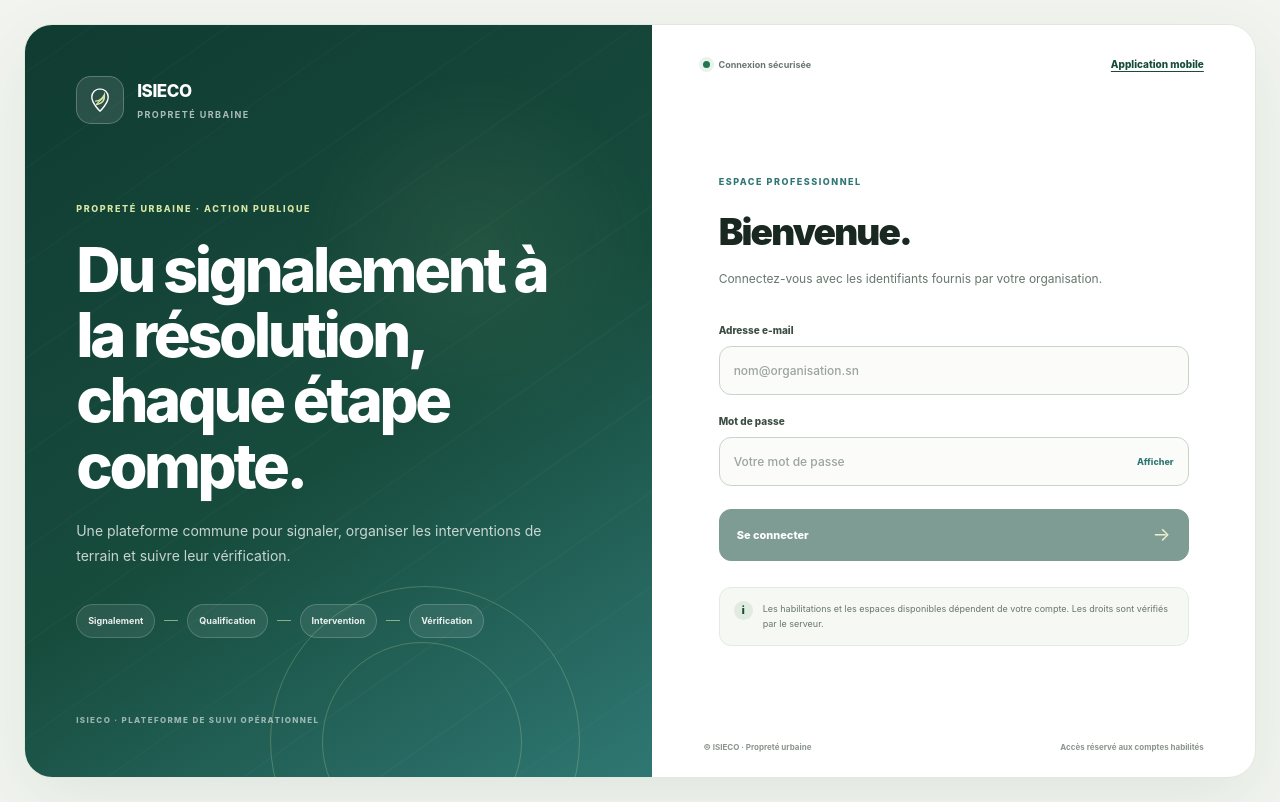
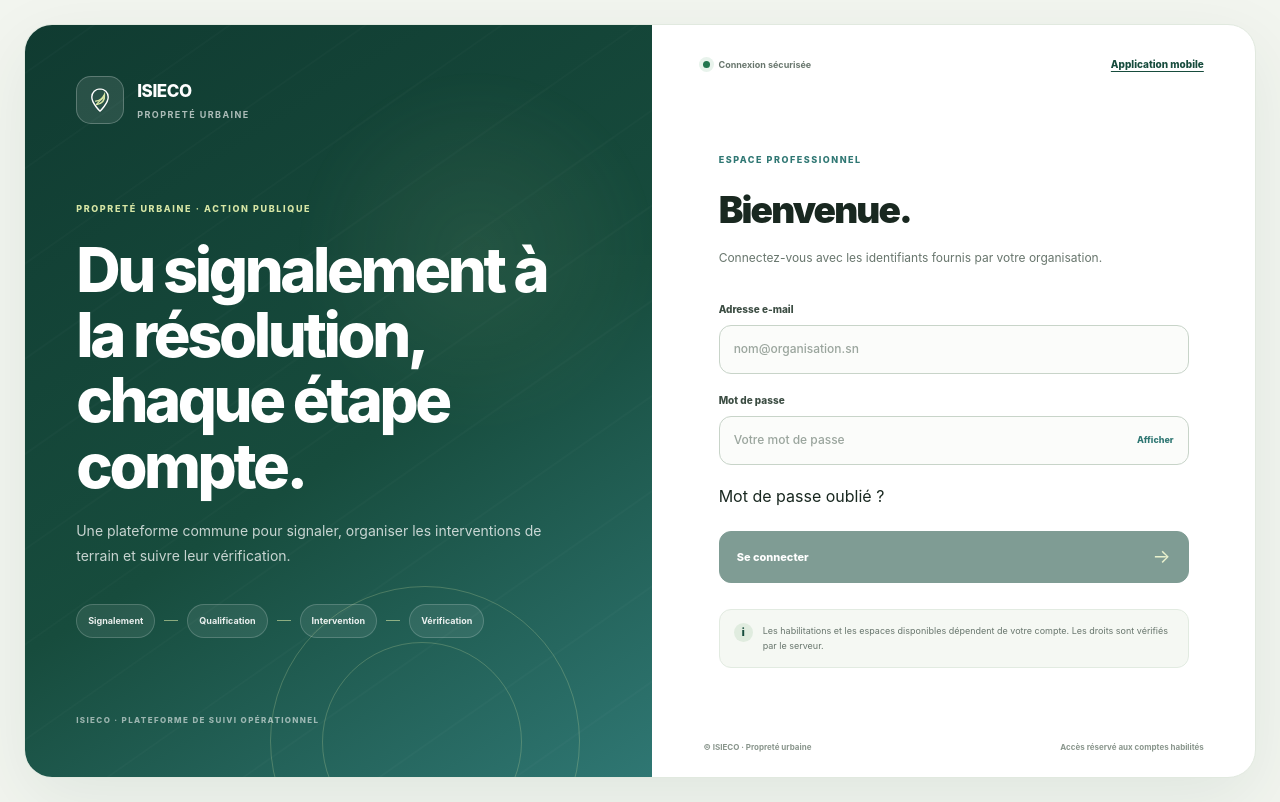
Before and after one commit to fadellba/isieco-report, a React (Vite) app in the folder apps/web/: page /connexion in a window 1280 px wide. Built offline with nearby package versions, Linux system fonts and the light colour scheme; no server answers.

Commit message:
feat(web): link sign-in to password recovery

```diff
--- a/apps/web/src/pages/SignInPage.tsx
+++ b/apps/web/src/pages/SignInPage.tsx
@@ -108,6 +108,7 @@ export function SignInPage() {
                   </button>
                 </div>
               </label>
+              <Link className="auth-form__link auth-form__link--align-end" to="/mot-de-passe-oublie">Mot de passe oublié ?</Link>
 
               {error ? <p className="auth-form__error" role="alert">{error}</p> : null}
 
```
